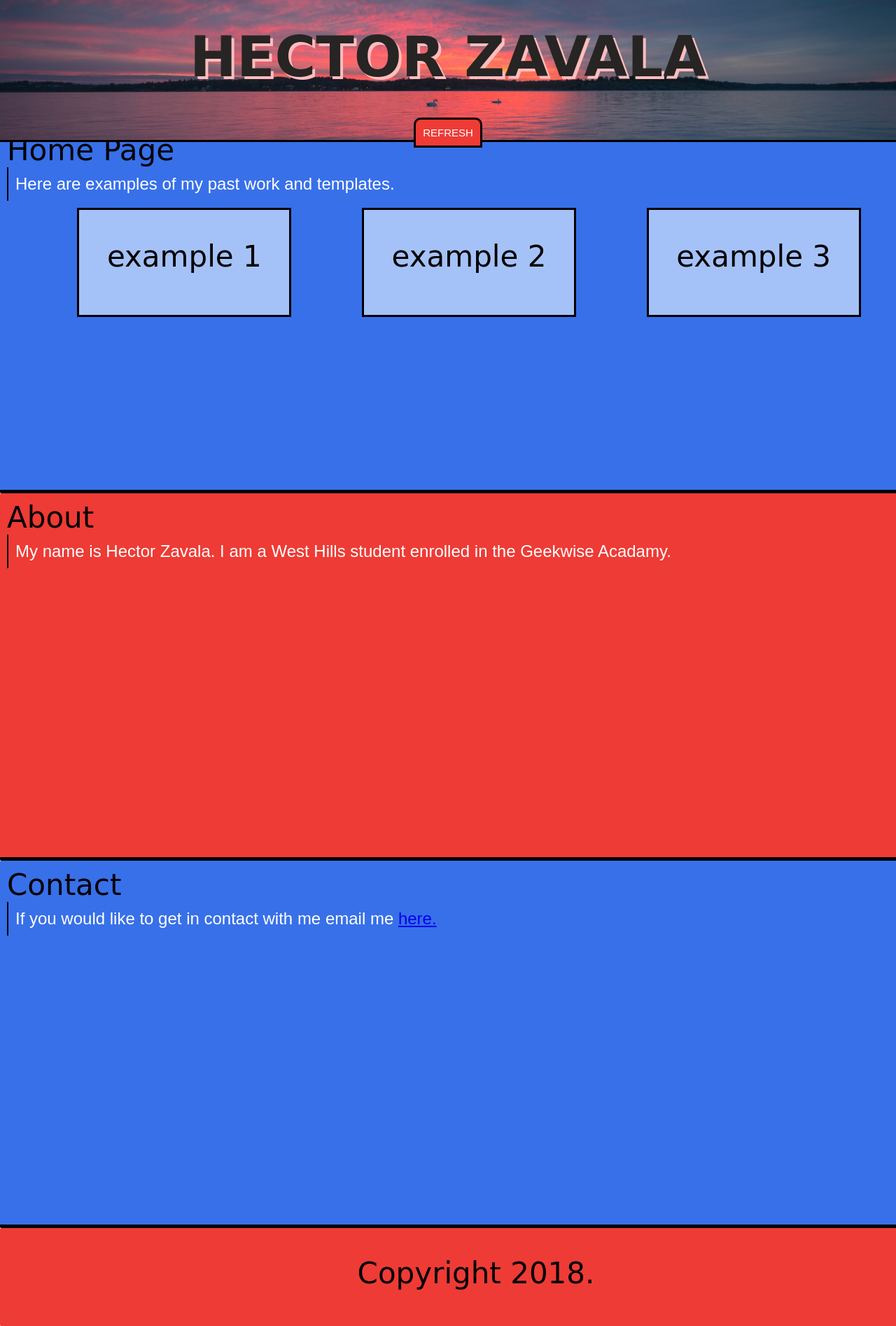
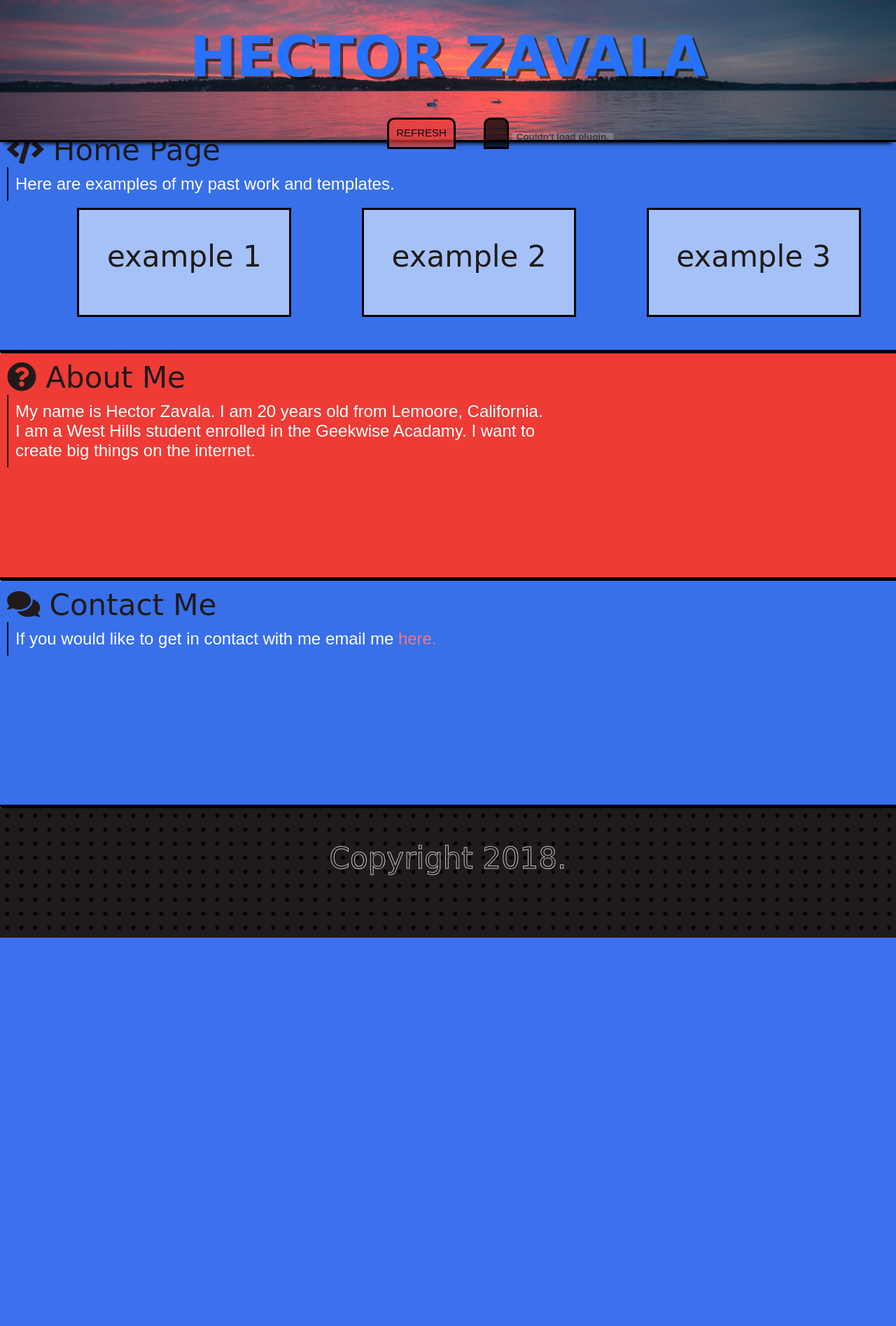
Before and after one commit to hectorBWA/whprojects, a PHP site: page / in a window 1280 px wide; the page is wider, and only the part inside the window is pictured. Shown: that part at 70% size. After the commit the page ends 1340 px from the top of that part, so only its background shows below. Run offline with PHP 8.4, Linux system fonts and the light colour scheme; some libraries are stand-ins or nearby versions; some web fonts are replaced.

Commit message:
portfolio finalizing

```diff
--- a/portfolio/css/portfolio.css
+++ b/portfolio/css/portfolio.css
@@ -1,12 +1,15 @@
 @import url("https://fonts.googleapis.com/css?family=Signika+Negative:400,600,700");
 @import url("https://fonts.googleapis.com/css?family=Ceviche+One");
 body {
+  overflow-y: scroll;
+  overflow-x: hidden;
   margin: 0;
   background-color: #dddddd;
   font-family: 'Signika Negative', sans-serif;
 }
 
 .block {
+  z-index: 9999;
   position: fixed;
   background-color: #303030;
   background-image: url("/img/anders-jilden-37603-unsplash.jpg");
@@ -15,17 +18,27 @@
   border-bottom: 3px solid black;
   width: 100%;
   height: 200px;
+  -webkit-box-shadow: 0 8px 6px -6px black;
+  -moz-box-shadow: 0 8px 6px -6px black;
+  box-shadow: 0 8px 6px -6px black;
 }
 
 h1 {
+  animation-name: typing;
+  animation-duration: 4s;
+  animation-delay: 200ms;
+  animation-fill-mode: forwards;
+  overflow: hidden;
+  white-space: nowrap;
+  animation: typing 1s steps(60, end), blink-caret 0.7s step-end infinite;
   margin-top: 35px;
   margin-bottom: 28px;
-  color: #272424;
+  color: #2672ff;
   font-weight: 700;
   font-family: 'Ceviche One', cursive;
   font-size: 80px;
   text-align: center;
-  text-shadow: 4px 4px #ffbdbd;
+  text-shadow: 4px 4px rgba(0, 0, 0, 0.575);
 }
 
 header {
@@ -35,9 +48,8 @@
 }
 
 .button {
-  color: white;
   padding: 10px;
-  background-color: #ee3b35;
+  background-color: rgba(238, 59, 53, 0.651);
   margin: 20px;
   margin-top: 12px;
   font-size: 15px;
@@ -47,14 +59,32 @@
 }
 
 .button a {
-  color: white;
+  color: #0c0b0b;
   text-decoration: none;
   text-transform: uppercase;
 }
 
 .button:hover {
   color: white;
-  background-color: #303030;
+  background-color: #ffffff3b;
+}
+
+.button2 {
+  z-index: 9999;
+  width: 10px;
+  padding: 10px;
+  background-color: rgba(0, 0, 0, 0.7);
+  margin: 20px;
+  margin-top: 12px;
+  font-size: 15px;
+  border: 3px solid black;
+  border-radius: 10px 10px 0px 0px;
+  transition: all 250ms;
+}
+
+.button2:hover {
+  width: 200px;
+  background-color: #ffffff3b;
 }
 
 .row {
@@ -71,9 +101,10 @@
 }
 
 .bar {
+  color: #201a1a;
   margin: 0 auto;
   width: 100%;
-  height: 500px;
+  height: 300px;
   background-color: #3870e9;
   border-bottom: 5px solid black;
   text-align: left;
@@ -81,12 +112,18 @@
   font-family: 'Ceviche One', cursive;
   padding: 10px;
   border-radius: 2px;
+  transition: all 250ms;
+}
+
+.bar:hover {
+  background-color: #233457;
 }
 
 .bar2 {
+  color: #201a1a;
   margin: 0 auto;
   width: 100%;
-  height: 500px;
+  height: 300px;
   background-color: #ee3b35;
   border-bottom: 5px solid black;
   text-align: left;
@@ -94,12 +131,18 @@
   font-family: 'Ceviche One', cursive;
   padding: 10px;
   border-radius: 2px;
+  transition: all 250ms;
+}
+
+.bar2:hover {
+  background-color: #752320;
 }
 
 .bar3 {
+  color: #201a1a;
   margin: 0 auto;
   width: 100%;
-  height: 500px;
+  height: 300px;
   background-color: #3870e9;
   border-bottom: 5px solid black;
   text-align: left;
@@ -107,21 +150,50 @@
   font-family: 'Ceviche One', cursive;
   padding: 10px;
   border-radius: 2px;
+  transition: all 250ms;
+}
+
+.bar3 a {
+  text-decoration: none;
+  color: #f87676;
+  transition: all 250ms;
+}
+
+.bar3:hover {
+  background-color: #233457;
+}
+
+.bar3:hover a {
+  color: white;
+  background-color: #fa4343;
+  border-radius: 5px;
 }
 
 .bar4 {
   margin: 0 auto;
   width: 100%;
-  height: 60px;
-  background-color: #ee3b35;
+  height: 180px;
+  background-color: #201a1a;
+  color: #201a1a;
+  background-image: url("/img/pattern.png");
   text-align: center;
   font-size: 42px;
   font-family: 'Ceviche One', cursive;
-  padding: 40px;
-  border-radius: 2px;
+  padding-top: 5px;
+  -webkit-text-stroke-width: 1px;
+  -webkit-text-stroke-color: rgba(231, 226, 226, 0.835);
+  transition: all 400ms;
+}
+
+.bar4:hover {
+  font-size: 52px;
 }
 
 .message {
+  animation-name: effects;
+  animation-delay: 0s;
+  animation-duration: 5s;
+  animation-fill-mode: forwards;
   color: white;
   padding: 10px;
   border-left: 2px solid black;
@@ -130,6 +202,10 @@
 }
 
 .info {
+  animation-name: effects;
+  animation-delay: 0s;
+  animation-duration: 5s;
+  animation-fill-mode: forwards;
   color: white;
   padding: 10px;
   border-left: 2px solid black;
@@ -138,6 +214,10 @@
 }
 
 .house {
+  animation-name: effects;
+  animation-delay: 0s;
+  animation-duration: 5s;
+  animation-fill-mode: forwards;
   color: white;
   padding: 10px;
   border-left: 2px solid black;
@@ -166,5 +246,45 @@
 .features ul li:hover {
   background-color: #0a3d9c;
   color: #a5c2f8;
+  background-image: url("/img/72m5zr_large.png");
+  background-size: 125px;
+  background-repeat: no-repeat;
+}
+
+@keyframes effects {
+  from {
+    opacity: 0;
+  }
+  to {
+    opacity: 1;
+  }
+}
+
+/* width */
+::-webkit-scrollbar {
+  width: 10px;
+}
+
+/* Track */
+::-webkit-scrollbar-track {
+  box-shadow: inset 0 0 5px black;
+  border-radius: 0px;
+  background: #0a0808;
+}
+
+/* Handle */
+::-webkit-scrollbar-thumb {
+  background: #8c8efd;
+}
+
+@keyframes typing {
+  from {
+    opacity: 0;
+    width: 0%;
+  }
+  to {
+    opacity: 1;
+    width: 100%;
+  }
 }
 /*# sourceMappingURL=portfolio.css.map */
--- a/portfolio/css/portfolio.scss
+++ b/portfolio/css/portfolio.scss
@@ -2,12 +2,15 @@
 @import url('https://fonts.googleapis.com/css?family=Ceviche+One');
 
 body{
+    overflow-y: scroll;
+overflow-x: hidden;
     margin:0;
     background-color: rgb(221, 221, 221);
     font-family: 'Signika Negative', sans-serif;
 }
 
 .block{
+    z-index: 9999;
     position: fixed;
     background-color: rgb(48, 48, 48);
     background-image: url('/img/anders-jilden-37603-unsplash.jpg');
@@ -16,17 +19,29 @@
     border-bottom: 3px solid black;
     width:100%;
     height:200px;
+    -webkit-box-shadow: 0 8px 6px -6px black;
+	   -moz-box-shadow: 0 8px 6px -6px black;
+	        box-shadow: 0 8px 6px -6px black;
 }
 
 h1{
+    animation-name: typing;
+    animation-duration: 4s;
+    animation-delay: 200ms;
+    animation-fill-mode: forwards;
+    overflow: hidden;
+    white-space:nowrap;
+    animation:
+    typing 1s steps(60, end),
+    blink-caret .7s step-end infinite;
     margin-top: 35px;
     margin-bottom:28px;
-    color:rgb(39, 36, 36);
+    color:rgb(38, 114, 255);
     font-weight: 700;
     font-family: 'Ceviche One', cursive;
     font-size:80px;
     text-align:center;
-    text-shadow: 4px 4px hsl(0, 100%, 87%);
+    text-shadow: 4px 4px hsla(0, 0%, 0%, 0.575);
 }
 
 header{
@@ -36,9 +51,8 @@
 }
 
 .button{
-color:rgb(255, 255, 255);
 padding:10px;
-background-color: rgb(238, 59, 53);
+background-color: rgba(238, 59, 53, 0.651);
 margin:20px;
 margin-top:12px;
 font-size:15px;
@@ -46,7 +60,7 @@
 border-radius: 10px 10px 0px 0px;
 transition: all 250ms;
 a{
-    color:white;
+    color:rgb(12, 11, 11);
     text-decoration: none;
     text-transform: uppercase;
 }
@@ -54,8 +68,28 @@
 
 .button:hover{
     color:rgb(255, 255, 255);
-    background-color: rgb(48, 48, 48);
+    background-color: #ffffff3b;
 }
+.button2{
+    z-index: 9999;
+    width:10px;
+    padding:10px;
+    background-color: rgba(0, 0, 0, .7);
+    margin:20px;
+    margin-top:12px;
+    font-size:15px;
+    border:3px solid black;
+    border-radius: 10px 10px 0px 0px;
+    transition: all 250ms;
+    }
+
+.button2:hover{
+    width:200px;
+    background-color: #ffffff3b;
+    }
+
+
+
 
 .row{
     display:flex;
@@ -71,9 +105,10 @@
 }
 
 .bar{
+    color:rgb(32, 26, 26);
     margin:0 auto;
     width:100%;
-    height:500px;
+    height:300px;
     background-color: rgb(56, 112, 233);
     border-bottom:5px solid black;
     text-align:left;
@@ -81,11 +116,16 @@
     font-family: 'Ceviche One', cursive;
     padding:10px;
     border-radius: 2px;
+    transition: all 250ms;
+}
+.bar:hover{
+    background-color: rgb(35, 52, 87);
 }
 .bar2{
+    color:rgb(32, 26, 26);
     margin:0 auto;
     width:100%;
-    height:500px;
+    height:300px;
     background-color: rgb(238, 59, 53);
     border-bottom:5px solid black;
     text-align:left;
@@ -93,11 +133,16 @@
     font-family: 'Ceviche One', cursive;
     padding:10px;
     border-radius: 2px;
+    transition: all 250ms;
+}
+.bar2:hover{
+    background-color: rgb(117, 35, 32);
 }
 .bar3{
+    color:rgb(32, 26, 26);
     margin:0 auto;
     width:100%;
-    height:500px;
+    height:300px;
     background-color: rgb(56, 112, 233);
     border-bottom:5px solid black;
     text-align:left;
@@ -105,22 +150,47 @@
     font-family: 'Ceviche One', cursive;
     padding:10px;
     border-radius: 2px;
+    transition: all 250ms;
+    a{
+        text-decoration: none;
+        color:rgb(248, 118, 118);
+        transition: all 250ms;
+    }
+}
+.bar3:hover{
+    background-color: rgb(35, 52, 87);
+    a{
+        color:white;
+    background-color:rgb(250, 67, 67);
+    border-radius: 5px;
+    }
 }
 
 .bar4{
     margin:0 auto;
     width:100%;
-    height:60px;
-    background-color: rgb(238, 59, 53);
+    height:180px;
+    background-color: rgb(32, 26, 26);
+    color: rgb(32, 26, 26);
+    background-image: url('/img/pattern.png');
     text-align:center;
     font-size: 42px;
     font-family: 'Ceviche One', cursive;
-    padding:40px;
-    border-radius: 2px;
+    padding-top:5px;
+    -webkit-text-stroke-width: 1px;
+-webkit-text-stroke-color: rgba(231, 226, 226, 0.835);
+transition: all 400ms;
+}
+.bar4:hover{
+    font-size: 52px;
 }
 
 
 .message{
+    animation-name: effects;
+    animation-delay: 0s;
+    animation-duration: 5s;
+    animation-fill-mode: forwards;
     color:rgb(255, 255, 255);
     padding:10px;
     border-left:2px solid black;
@@ -129,6 +199,10 @@
 }
 
 .info{
+    animation-name: effects;
+    animation-delay: 0s;
+    animation-duration: 5s;
+    animation-fill-mode: forwards;
     color:rgb(255, 255, 255);
     padding:10px;
     border-left:2px solid black;
@@ -137,16 +211,16 @@
 }
 
 .house{
+    animation-name: effects;
+    animation-delay: 0s;
+    animation-duration: 5s;
+    animation-fill-mode: forwards;
     color:rgb(255, 255, 255);
     padding:10px;
     border-left:2px solid black;
     font-size:24px;
     font-family: 'Signika Negative', sans-serif;
 }
-
-
-
-
 
 .features ul{
     display:flex;
@@ -166,5 +240,56 @@
     li:hover{
     background-color: rgb(10, 61, 156);
     color: rgb(165, 194, 248);
+    background-image: url('/img/72m5zr_large.png');
+    background-size: 125px;
+    background-repeat: no-repeat;
     }
   }
+
+
+
+
+
+  @keyframes effects{
+      from{
+        opacity: 0;
+      }
+      to{
+        opacity: 1;
+      }
+  }
+
+
+
+
+
+
+/* width */
+::-webkit-scrollbar {
+    width: 10px;
+}
+
+/* Track */
+::-webkit-scrollbar-track {
+    box-shadow: inset 0 0 5px rgb(0, 0, 0);
+    border-radius: 0px;
+    background: rgb(10, 8, 8);
+}
+
+/* Handle */
+::-webkit-scrollbar-thumb {
+    background: rgb(140, 142, 253);
+}
+
+
+@keyframes typing{
+    from{
+        opacity: 0;
+        width:0%;
+
+    }
+    to{
+        opacity: 1;
+        width:100%
+    }
+}
--- a/portfolio/index.html
+++ b/portfolio/index.html
@@ -5,14 +5,17 @@
     <meta name="viewport" content="width=device-width, initial-scale=1.0">
     <meta http-equiv="X-UA-Compatible" content="ie=edge">
     <title>Document</title>
+    <link href="https://use.fontawesome.com/releases/v5.0.8/css/all.css" rel="stylesheet">
     <link rel="stylesheet" href="css/portfolio.css">
 </head>
 <body>
+
     <header>
 <div class="block">
 <h1>HECTOR ZAVALA</h1>
 <div class="row">
 <div class="button"><a href="/index.html">Refresh</a></div>
+<div class="button2"><embed src="https://www.sheepproductions.com/billy/billy.swf?autoplay=false&f0=https://www.dropbox.com/s/ruec2fop4gag0j3/08%20-%20Get%20High%20Rule%20The%20World.mp3?dl=1&t0=Lil Wayne - Rule The World&total=1" quality="high" wmode="transparent" width="200" height="10" name="billy" align="middle" type="application/x-shockwave-flash" /></div>
 </div>
 
 
@@ -25,7 +28,7 @@
 
 
 <br><br><br><br><br><br><br><br><br><br>
-<div class="bar">Home Page
+<div class="bar"><i class="fa fa-code" aria-hidden="true"></i> Home Page
         <div class="house">Here are examples of my past work and templates.</div>
         <div class="features">
                 <ul>
@@ -45,17 +48,19 @@
 </div>
 
 
-<div class="bar2">About
-        <div class="info">My name is Hector Zavala. I am a West Hills student enrolled in the Geekwise Acadamy.
+<div class="bar2"><i class="fa fa-question-circle" aria-hidden="true"></i> About Me
+        <div class="info">My name is Hector Zavala. I am 20 years old from Lemoore, California.<br> I am a West Hills student enrolled in the Geekwise Acadamy. I want to<br> create big things on the internet.
         </div>
+
 </div>
 
-<div class="bar3">Contact
+<div class="bar3"><i class="fa fa-comments" aria-hidden="true"></i> Contact Me
         <div class="message">If you would like to get in contact with me email me <a href="mailto:hectorzavala12345@gmail.com?Subject=Hello%20again" target="_top">here.</a></div>
 
 </div>
 
-<div class="bar4">Copyright 2018.
+<div class="bar4"><p>Copyright 2018.
+        </p>
 
 </div>
 
```
Also changed, not shown: portfolio/img/72m5zr_large.png (added), portfolio/img/alexandre-perotto-46114-unsplash.jpg (added), portfolio/img/city.png (added), portfolio/img/hugues-de-buyer-mimeure-335733-unsplash (1).jpg (deleted), portfolio/img/pattern.png (added), 1 other file.
